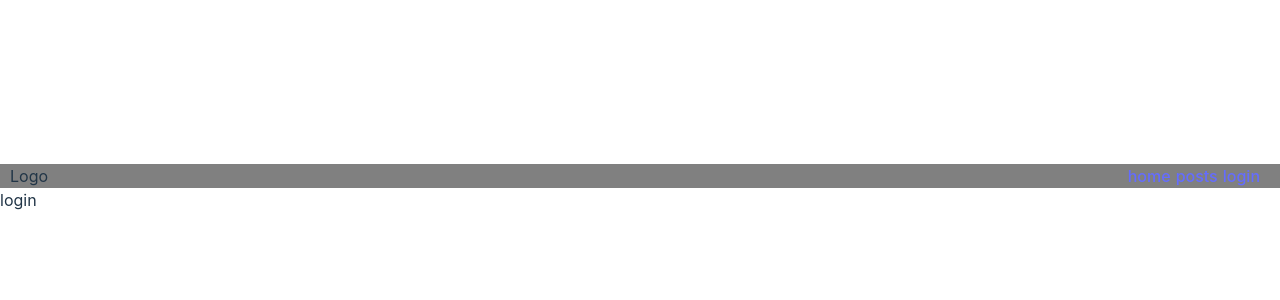
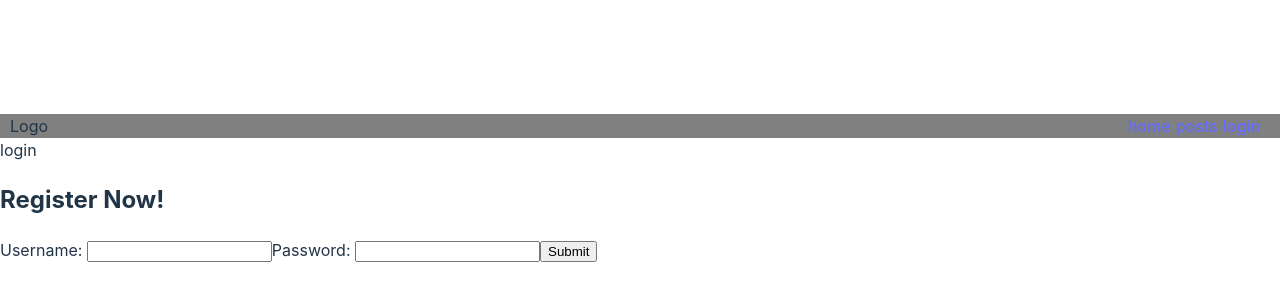
Before and after one commit to Strager-Things/stranger-things, a React (Vite) app: page /login in a window 1280 px wide. Shown: the part 212-512 px from the top of the page. Built offline with nearby package versions, Linux system fonts and the light colour scheme.

Commit message:
I got most of Register done, next time im on I will give it requirements, have the error message properly tell user that they are already registered or invalid input, and try to have it automattically navigate them to posts page

```diff
--- a/src/App.jsx
+++ b/src/App.jsx
@@ -1,10 +1,11 @@
 import './App.css'
 import {Routes, Route} from 'react-router-dom'
 import Navbar from './components/Navbar'
-
+import Register from './components/Register'
+import { useState, useEffect } from 'react'
 
 function App() {
-
+  const [token, setToken] = useState(null)
 
   return (
     <>
@@ -14,6 +15,7 @@ function App() {
           <Route path='/login' element={<div>login</div>}/>
         </Route>
       </Routes>
+      <Register token={token} setToken={setToken}></Register>
     </>
   )
 }
--- /dev/null
+++ b/src/components/Register.jsx
@@ -0,0 +1,59 @@
+import { useState, useEffect } from "react"
+import React from "react";
+
+export default function Register({ token, setToken}){
+    const BASE_URL = 'https://strangers-things.herokuapp.com/api/2209-FTB-ET-WEB-FT';
+    const [username, setUserName] = useState("");
+    const [password, setPassword] = useState("");
+    const [error, setError] = useState(null);
+    const [success, setSuccess] = useState(null);
+    const min = 8;
+
+    async function handleRegister(event){
+        event.preventDefault();
+        try{
+            const request = await fetch(`${BASE_URL}/users/register`, {
+                method: "POST",
+                headers: {
+                  'Content-Type': 'application/json'
+                },
+                body: JSON.stringify({
+                  user: {
+                    username: username,
+                    password: password,
+                  }
+                })
+            })
+            const result = await request.json();
+            setToken(result.data.token);
+            setSuccess(result.data.message);
+            console.log(result);
+            // console.log(success);
+
+        }catch(error){
+            setError(error.message);
+            console.log(error);
+        }
+    }
+
+    return (
+        <>
+            <h2>Register Now!</h2>
+            <form onSubmit={handleRegister}>
+                <label>
+                    Username: <input value={username} onChange={e =>{
+                        setUserName(e.target.value);
+                    }}/>
+                </label>
+                <label>
+                    Password: <input value={password} onChange={e =>{
+                        setPassword(e.target.value);
+                    }}/>
+                </label>
+                <input type="submit" value="Submit"/>
+            </form>
+            {success && <p>{success}</p>}
+            {error && <p>{error}</p>}
+        </>
+    )
+}
```
